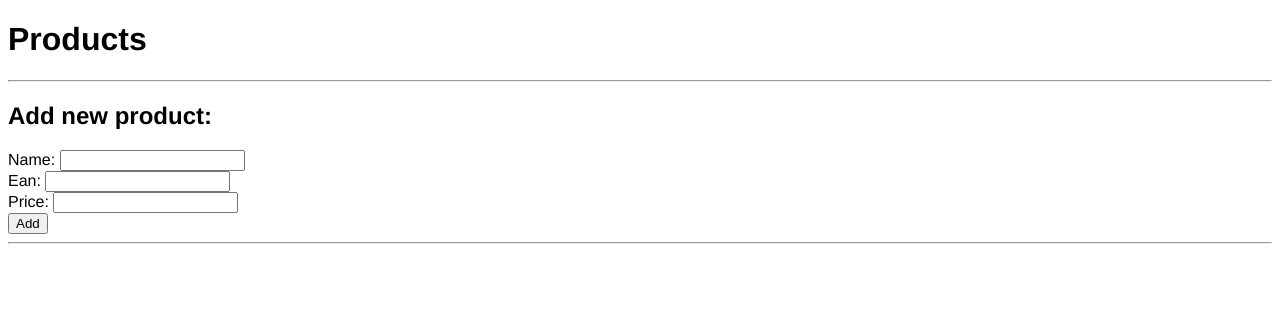
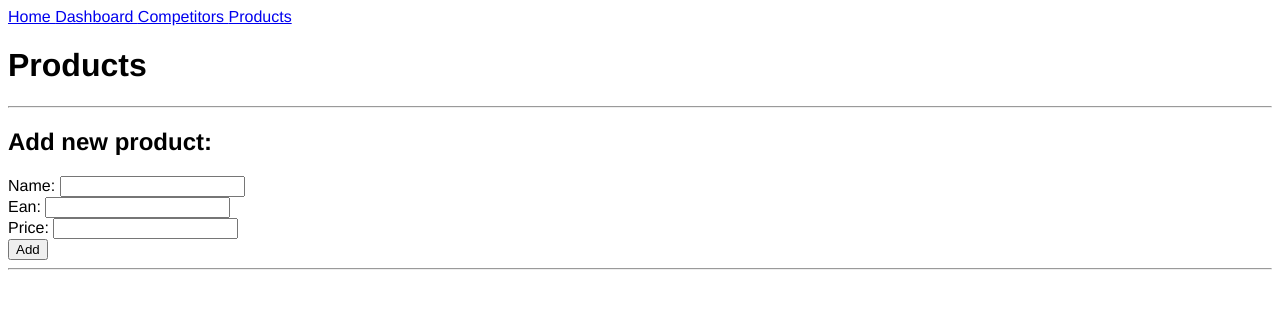
Before and after one commit to czesky90/the-cheapest, a Flask app: page /products in a window 1280 px wide. Shown: the top 309 px of the page. Run offline with Flask 2, Linux system fonts and the light colour scheme; data that the repository does not hold is empty.

Commit message:
Add navigation bar, remove db files, login template and unnecessary code.
Added:
	navigation bar in base.html template.

Removed:
	database files competitors.db and products.db
	template login.html (temporarily unnecessary)

Updated app.py:
	removed login functions (temporarily unnecessary)

```diff
--- a/src/the_cheapest/app.py
+++ b/src/the_cheapest/app.py
@@ -1,4 +1,4 @@
-from flask import Flask, render_template, redirect, request, url_for
+from flask import Flask, render_template, redirect, request
 from flask_sqlalchemy import SQLAlchemy
 
 
@@ -33,17 +33,6 @@ class CompetitorCreate(db.Model):
 @app.route('/')
 def index():
     return render_template('index.html')
-
-
-@app.route('/login', methods=['GET', 'POST'])
-def login():
-    error = None
-    if request.method == 'POST':
-        if request.form['username'] != 'admin' or request.form['password'] != 'admin':
-            error = 'Invalid Credentials. Please try again.'
-        else:
-            return redirect(url_for('dashboard'))
-    return render_template('login.html', error=error)
 
 
 @app.route('/dashboard')
@@ -89,6 +78,7 @@ def product_edit(id):
     else:
         return render_template('product_edit.html', product=product)
 
+
 @app.route('/competitors', methods=['GET', 'POST'])
 def competitors():
 
@@ -103,6 +93,7 @@ def competitors():
     else:
         all_competitors = CompetitorCreate.query.order_by(CompetitorCreate.id).all()
         return render_template('competitors.html', competitors=all_competitors)
+
 
 @app.route('/competitors/delete/<int:id>')
 def competitor_delete(id):
--- a/src/the_cheapest/templates/base.html
+++ b/src/the_cheapest/templates/base.html
@@ -6,6 +6,34 @@
     {% block head %} {% endblock %}
 </head>
 <body>
+    <section class="hero is-primary is-fullheight">
+
+            <div class="hero-head">
+                <nav class="navbar">
+                    <div class="container">
+
+                        <div id="navbarMenuHeroA" class="navbar-menu">
+                            <div class="navbar-end">
+                                <a href="{{ url_for('index') }}" class="navbar-item">
+                                    Home
+                                </a>
+                                <a href="{{ url_for('dashboard') }}" class="navbar-item">
+                                    Dashboard
+                                </a>
+                                <a href="{{ url_for('competitors') }}" class="navbar-item">
+                                    Competitors
+                                </a>
+                                <a href="{{ url_for('products') }}" class="navbar-item">
+                                    Products
+                                </a>
+                            </div>
+                        </div>
+                    </div>
+                </nav>
+            </div>
+    </section>
+
+
     {% block body %} {% endblock %}
 </body>
 </html>
```
Also changed, not shown: src/the_cheapest/templates/login.html (deleted, +0 -22 lines), src/the_cheapest/competitors.db (deleted), src/the_cheapest/products.db (deleted), src/the_cheapest/templates/competitor_edit.html (line endings or trailing spaces), src/the_cheapest/templates/competitors.html (line endings or trailing spaces), src/the_cheapest/templates/dashboard.html (line endings or trailing spaces), src/the_cheapest/templates/index.html (line endings or trailing spaces), src/the_cheapest/templates/product_edit.html (line endings or trailing spaces), src/the_cheapest/templates/products.html (line endings or trailing spaces).
